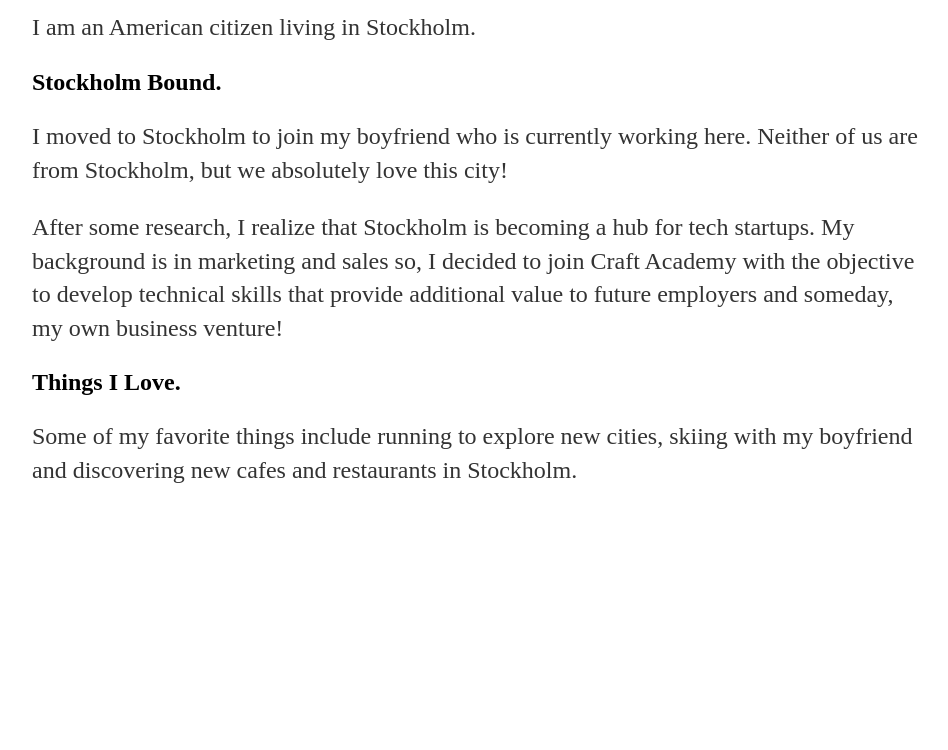
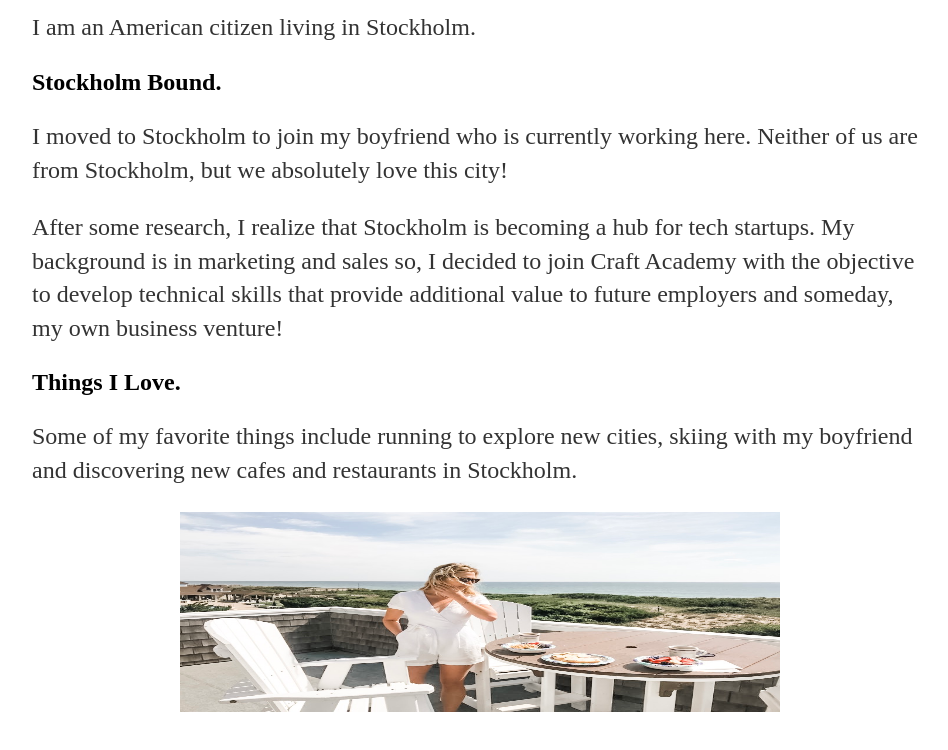
Before and after one commit to beccaburns/beccaburns.github.io, a plain HTML site: page about.html in a window 1280 px wide. Shown: the part 186-936 px from the top of the page, without its empty margins (160-1108 px from the left). Before the commit the page ends 800 px from the top, so only its background shows below. Drawn offline with Linux system fonts and the light colour scheme.

Commit message:
Included image in about.html file and updated content

```diff
--- a/about.html
+++ b/about.html
@@ -30,6 +30,7 @@
           <p>Some of my favorite things include running to explore new cities, skiing with my boyfriend and discovering new cafes and restaurants in Stockholm.</p>
    </div><!-- /.blurb -->
   </div><!-- /.container -->
+  <img src="images/7C093A2C-AB86-4628-82F5-325BD90C487A.jpeg" alt="Becca Burns" style="display:block; margin-left:auto; margin-right:auto; width:600px;height:200px">
   </body>
 
 </html>
```
Also changed, not shown: index.html (+0 -1 lines), Images/7C093A2C-AB86-4628-82F5-325BD90C487A.jpeg (added).
